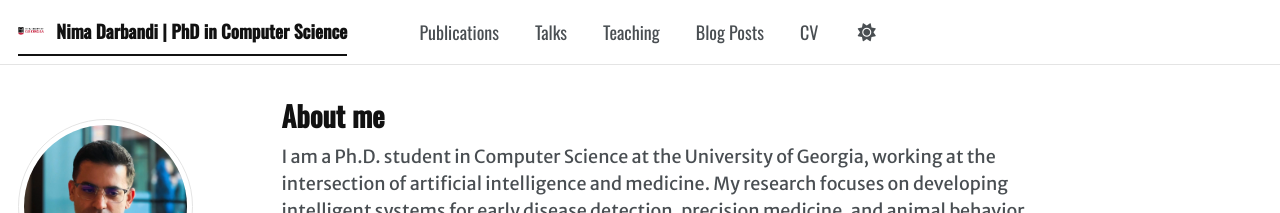
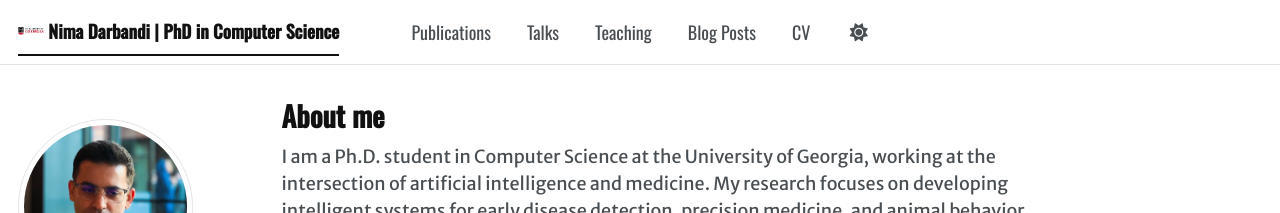
Before and after one commit to nimadarbandi/nimadarbandi.github.io, a Jekyll site: the page built from _pages/about.md, in a window 1280 px wide and 1400 px high. Shown: the top 213 px of the window. Built offline with Jekyll 4.4.1, drawn with Linux system fonts in a browser that asks for light colours; some web fonts are replaced; a script bundle is joined from its source files by our own code; library files that are not in the unit come from our copies.

Commit message:
uga logo

```diff
--- a/_includes/head/custom.html
+++ b/_includes/head/custom.html
@@ -83,7 +83,7 @@
     height: 26px;
     object-fit: contain;
     vertical-align: text-bottom;
-    margin-right: 8px;
+    margin-right: 0px;
   }
 
   .social-uga-logo {
@@ -91,7 +91,7 @@
     height: 54px;
     object-fit: contain;
     vertical-align: middle;
-    margin-right: 6px;
+    margin-right: 0;
   }
 
   .sidebar-uga-logo {
```
